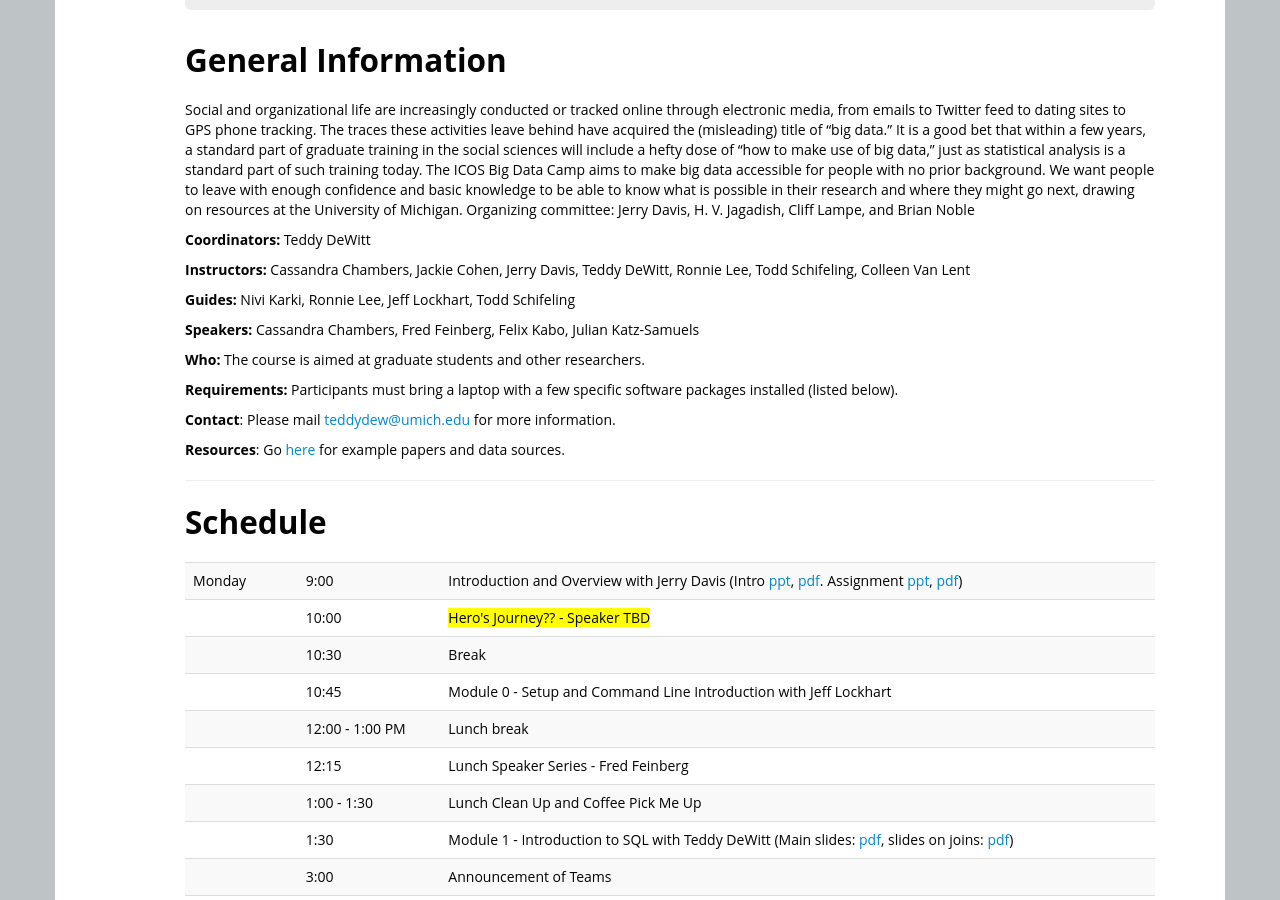
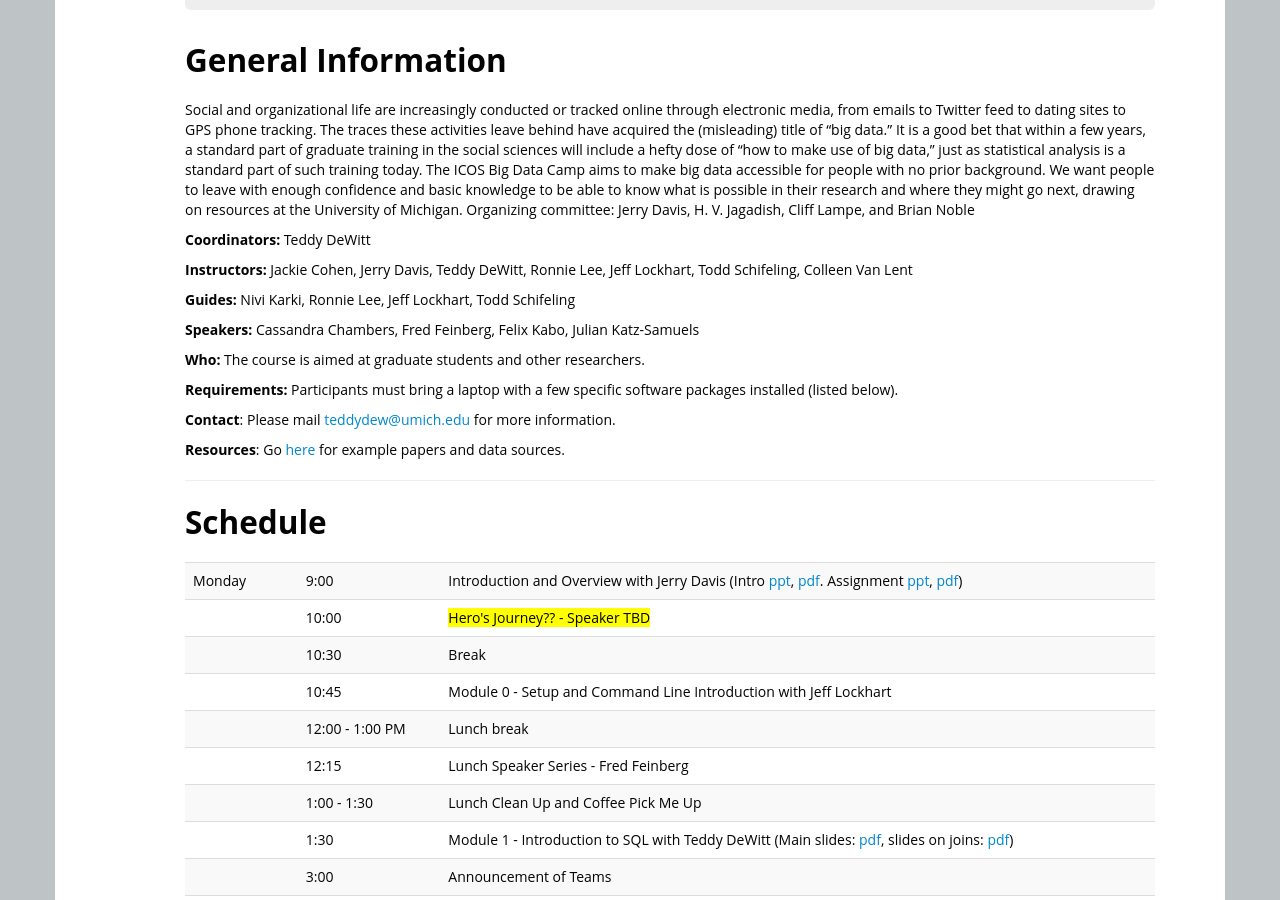
Before and after one commit to ICOSBigDataCamp/2018-summer-camp, a Jekyll site: the page built from index.html, in a window 1280 px wide and 900 px high, scrolled down 360 px. Built offline with Jekyll 4.4.1, drawn with Linux system fonts in a browser that asks for light colours.

Commit message:
Update index.html

```diff
--- a/index.html
+++ b/index.html
@@ -10,7 +10,7 @@ startdate: 2017-06-05
 enddate: 2017-06-09
 registration: restricted
 coordinators: [ "Teddy DeWitt" ]
-instructor: ["Cassandra Chambers","Jackie Cohen", "Jerry Davis","Teddy DeWitt","Ronnie Lee","Todd Schifeling","Colleen Van Lent"]
+instructor: ["Jackie Cohen", "Jerry Davis","Teddy DeWitt","Ronnie Lee","Jeff Lockhart","Todd Schifeling","Colleen Van Lent"]
 helpers: ["Nivi Karki","Ronnie Lee","Jeff Lockhart","Todd Schifeling"]
 speakers: ["Cassandra Chambers","Fred Feinberg", "Felix Kabo", "Julian Katz-Samuels"]
 contact: teddydew@umich.edu
```
